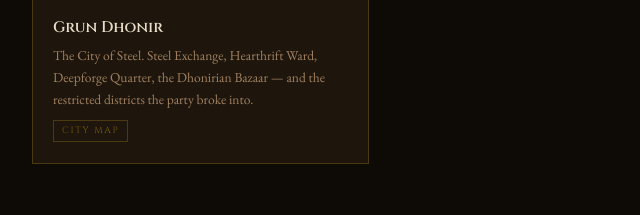
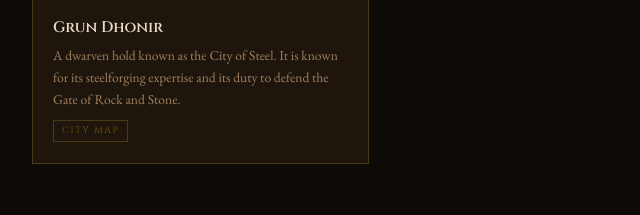
Before and after one commit to RikTaminol/DnD-Agnithar, a plain HTML site: page maps.html in a window 1280 px wide. Shown: the part 2311-2526 px from the top of the page, 82-722 px from the left. Drawn offline with nearby package versions, Linux system fonts and the light colour scheme.

Commit message:
Update maps.html

```diff
--- a/maps.html
+++ b/maps.html
@@ -388,7 +388,7 @@ footer {
         </div>
         <div class="map-info">
           <div class="map-name">Grun Dhonir</div>
-          <div class="map-caption">The City of Steel. Steel Exchange, Hearthrift Ward, Deepforge Quarter, the Dhonirian Bazaar — and the restricted districts the party broke into.</div>
+          <div class="map-caption">A dwarven hold known as the City of Steel. It is known for its steelforging expertise and its duty to defend the Gate of Rock and Stone.</div>
           <span class="map-tag">City Map</span>
         </div>
       </div>
```
